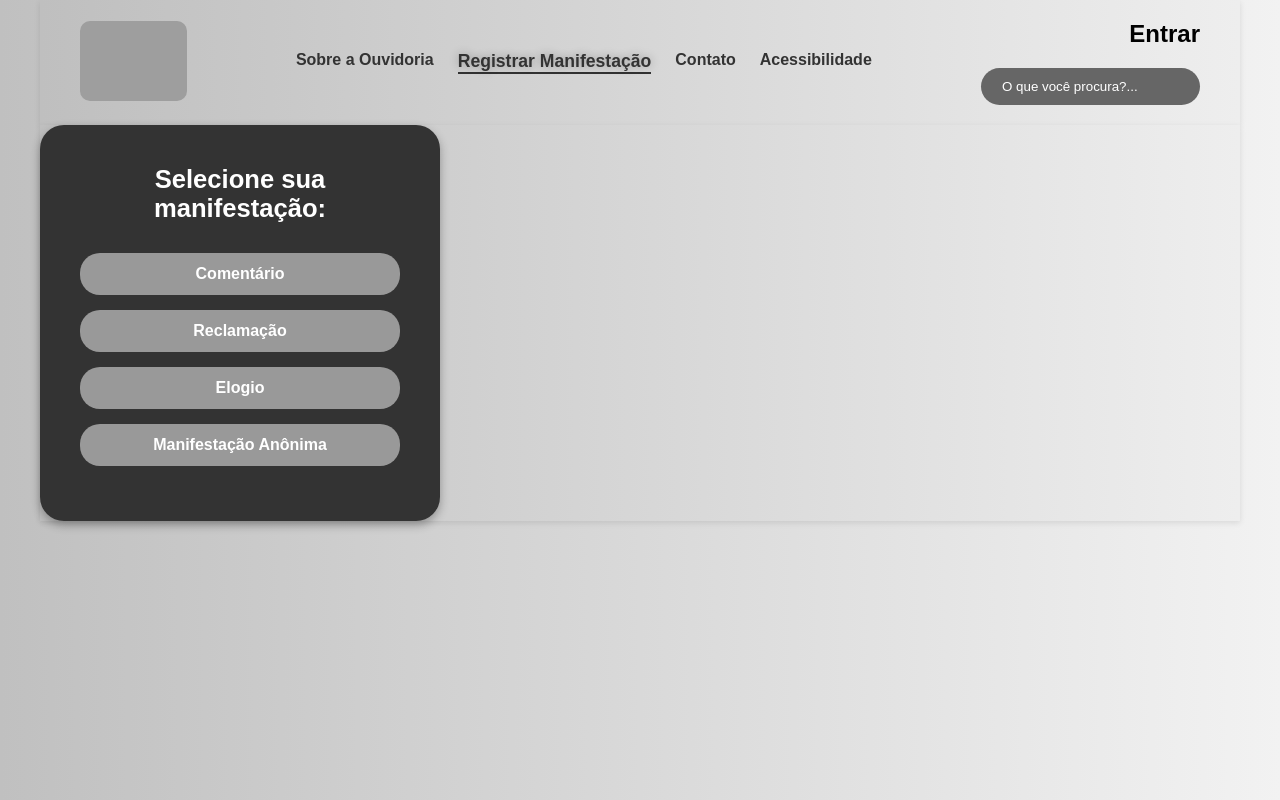
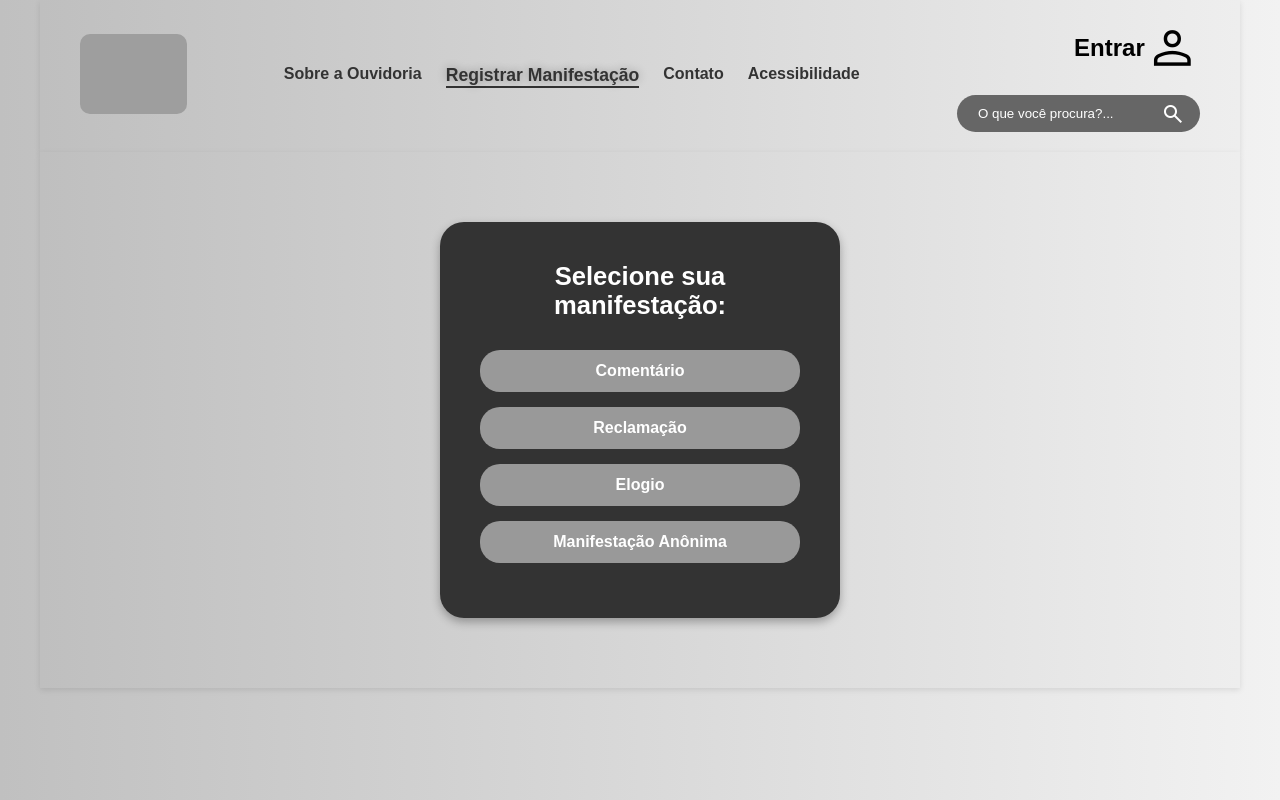
Before and after one commit to devmarlonss/projeto-ouvidoria-ramalho, a plain HTML site: page manifestacao.html in a window 1280 px wide. Drawn offline with nearby package versions, Linux system fonts and the light colour scheme; grey boxes are pictures that could not be loaded.

Commit message:
feat: centralizar a caixa de manifestação

```diff
--- a/estilos/inicial.css
+++ b/estilos/inicial.css
@@ -1,7 +1,3 @@
-main {
-    padding: 20px;
-}
-
 #img_ouvidoria{
     width: 550px;
     border-radius: 10px;
@@ -9,7 +5,6 @@ main {
 
 #rodape{
     text-align: left;
-    padding: 20px;
 }
 
 #rodape p {
--- a/estilos/manifestacao.css
+++ b/estilos/manifestacao.css
@@ -1,5 +1,6 @@
 .painel-manifestacao {
     background-color: #333;
+    margin: 50px auto;
     padding: 40px;
     border-radius: 24px;
     text-align: center;
--- a/estilos/padrao.css
+++ b/estilos/padrao.css
@@ -140,6 +140,7 @@ main {
   max-width: 1200px;
   margin: 0 auto;
   box-shadow: 0 2px 6px rgba(0,0,0,0.1);
+  padding: 20px;
 }
 
 footer {
@@ -147,4 +148,5 @@ footer {
   max-width: 1200px;
   margin: 0 auto;
   box-shadow: 0 2px 6px rgba(0,0,0,0.1);
+  padding: 20px;
 }
--- a/manifestacao.html
+++ b/manifestacao.html
@@ -21,10 +21,11 @@
     </nav>
     <div class="busca-login">
       <div class="login">
-        <a href="#"><strong>Entrar</strong></a>
+        <a href="#"><strong>Entrar</strong>        <span class="material-symbols-outlined">person</span></a>
       </div>
       <div class="campo-busca">
         <input type="text" placeholder="O que você procura?...">
+        <span class="material-symbols-outlined">search</span>
       </div>
     </div>
   </header>
```
Also changed, not shown: inicial.html (indentation only).
